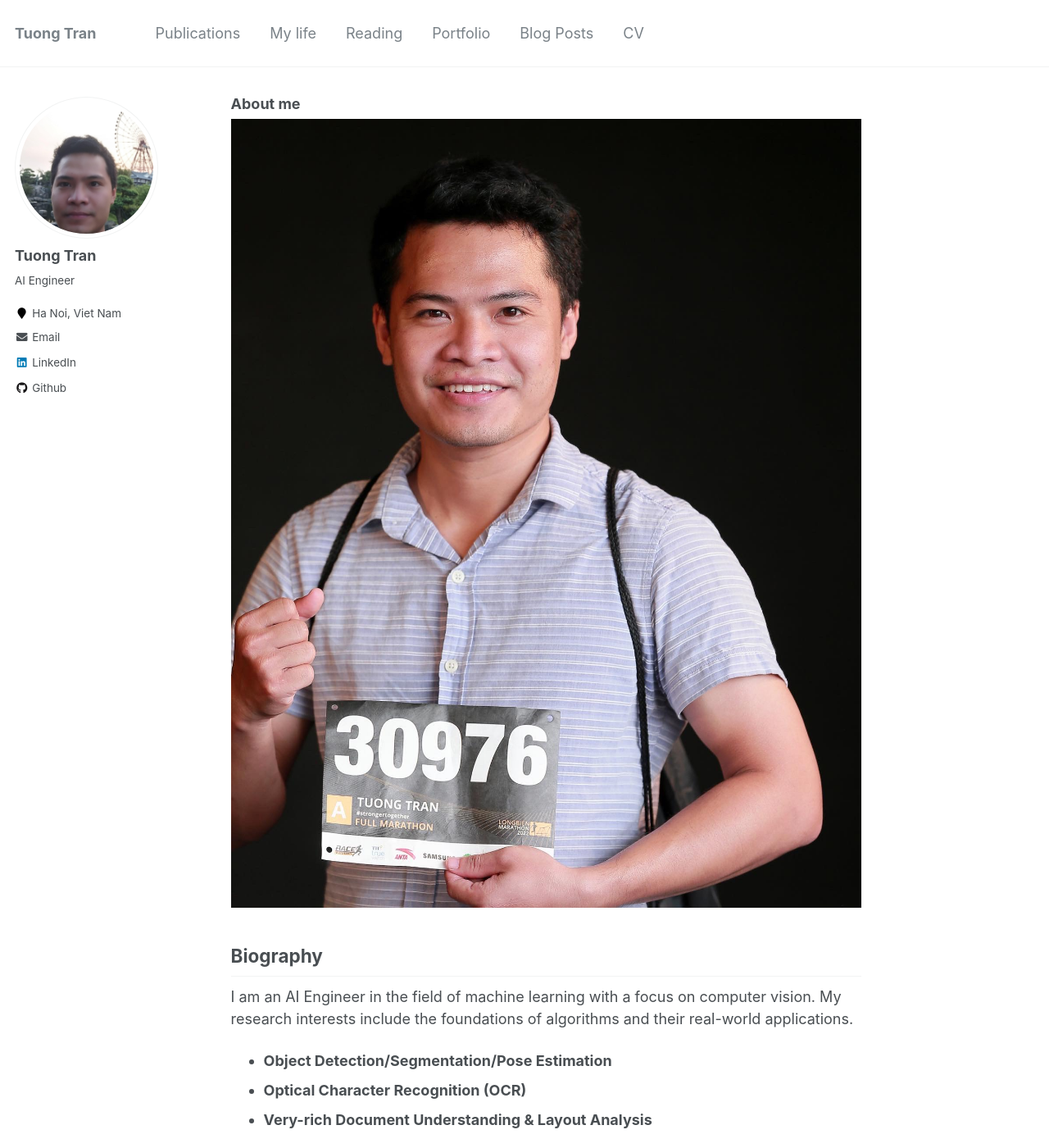
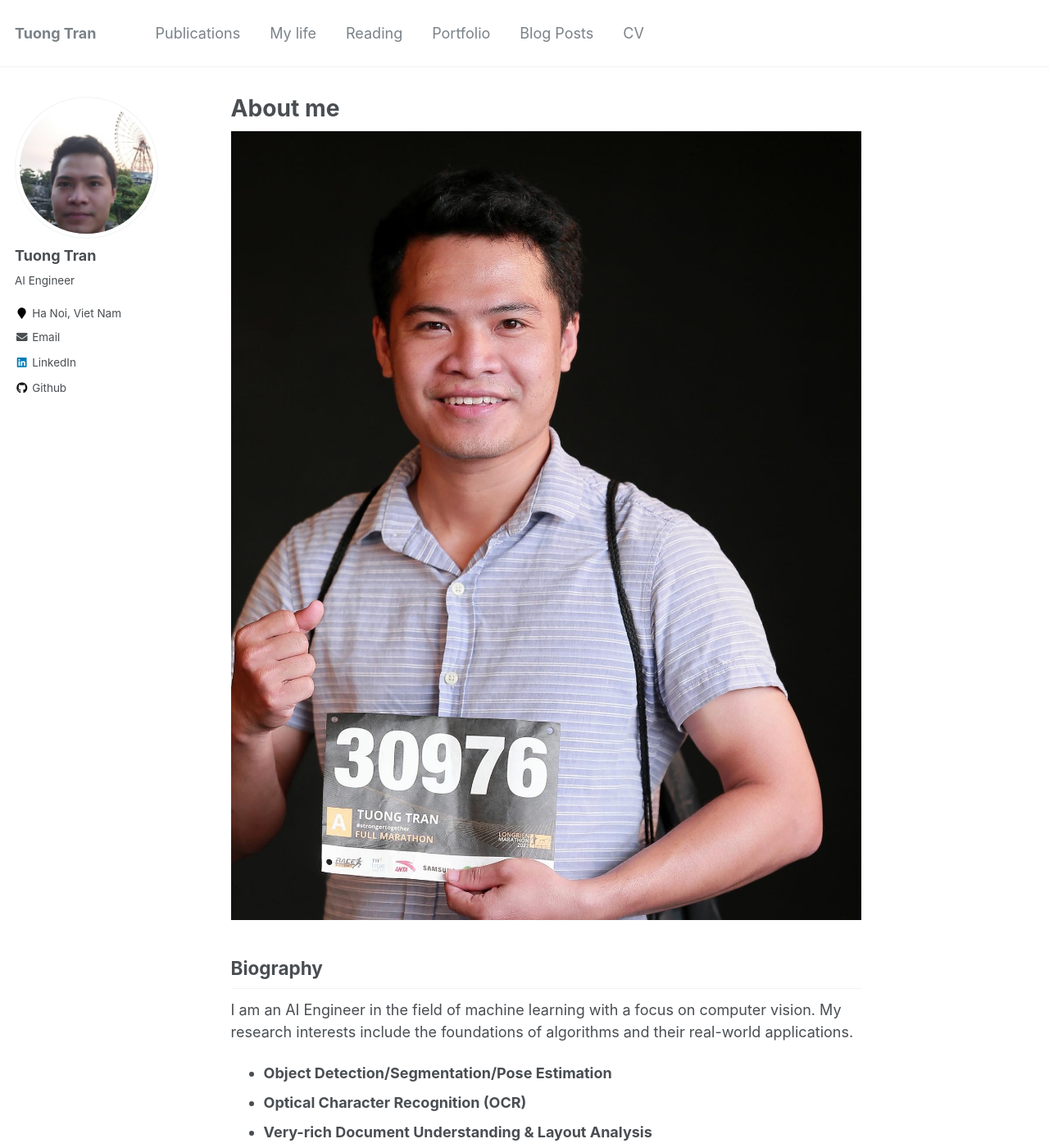
Before and after one commit to tuongtranngoc/tuongtranngoc.github.io, a Jekyll site: the page built from _pages/about.md, in a window 1280 px wide and 1400 px high. Shown: the whole window at 82% size. Built offline with Jekyll 4.4.1, drawn with Linux system fonts in a browser that asks for light colours.

Commit message:
update: font-size page

```diff
--- a/_sass/_base.scss
+++ b/_sass/_base.scss
@@ -30,31 +30,31 @@
 
 h1 {
   margin-top: 0;
+  font-size: $type-size-3;
+}
+
+h2 {
   font-size: $type-size-4;
 }
 
-h2 {
+h3 {
   font-size: $type-size-5;
 }
 
-h3 {
+h4 {
   font-size: $type-size-6;
 }
 
-h4 {
-  font-size: $type-size-7;
-}
-
 h5 {
-  font-size: $type-size-7;
+  font-size: $type-size-6;
 }
 
 h6 {
-  font-size: $type-size-7;
+  font-size: $type-size-6;
 }
 
 small, .small {
-  font-size: $type-size-7;
+  font-size: $type-size-6;
 }
 
 p {
@@ -126,12 +126,10 @@
 
 tt, code, kbd, samp, pre {
   font-family: $monospace;
-  font-size: $type-size-5;
 }
 
 pre {
   overflow-x: auto; /* add scrollbars to wide code blocks*/
-  font-size: $type-size-5;
 }
 
 p > code,
@@ -141,7 +139,7 @@
 td > code {
   padding-top: 0.1rem;
   padding-bottom: 0.1rem;
-  font-size: $type-size-7;
+  font-size: $type-size-6;
   background: $code-background-color;
   border: 1px solid $lighter-gray;
   border-radius: $border-radius;
@@ -314,5 +312,4 @@
 b, i, strong, em, blockquote, p, q, span, figure, img, h1, h2, header, input, a, tr, td, form button, input[type="submit"], .btn, .highlight, .archive__item-teaser {
   -webkit-transition: $global-transition;
   transition: $global-transition;
-  font-size: $type-size-5;
 }
--- a/_sass/_page.scss
+++ b/_sass/_page.scss
@@ -52,19 +52,17 @@
 
   h2 {
     padding-bottom: 0.5em;
-    font-size: $type-size-4;
     border-bottom: 1px solid $border-color;
   }
 
   p, li, dl {
     font-size: 1em;
-    font-size: $type-size-5;
   }
 
   /* paragraph indents */
   p {
     margin: 0 0 $indent-var;
-    font-size: $type-size-5;
+
     /* sibling indentation*/
     @if $paragraph-indent == true {
       & + p {
@@ -76,7 +74,7 @@
 
   a {
     text-decoration: underline;
-    font-size: $type-size-4;
+
     &:hover {
       text-decoration: underline;
 
@@ -90,24 +88,22 @@
     margin-top: 1em;
     font-family: $sans-serif;
     font-weight: bold;
-    font-size: $type-size-4;
   }
 
   dd {
     margin-left: 1em;
     font-family: $sans-serif;
-    font-size: $type-size-4;
+    font-size: $type-size-6;
   }
 
   .small {
-    font-size: $type-size-4;
+    font-size: $type-size-6;
   }
 
   /* blockquote citations */
   blockquote + .small {
     margin-top: -1.5em;
     padding-left: 1.25rem;
-    font-size: $type-size-4;
   }
 }
 
```
